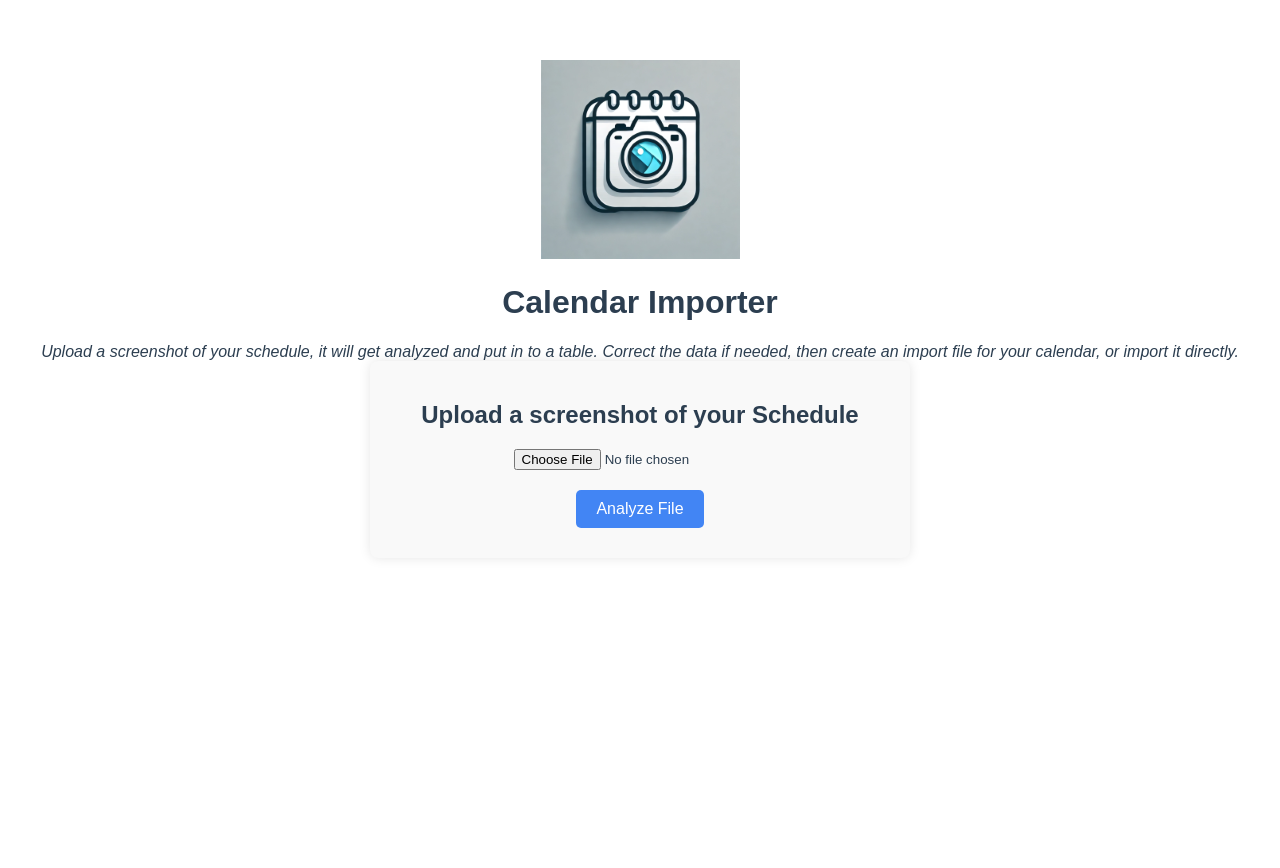
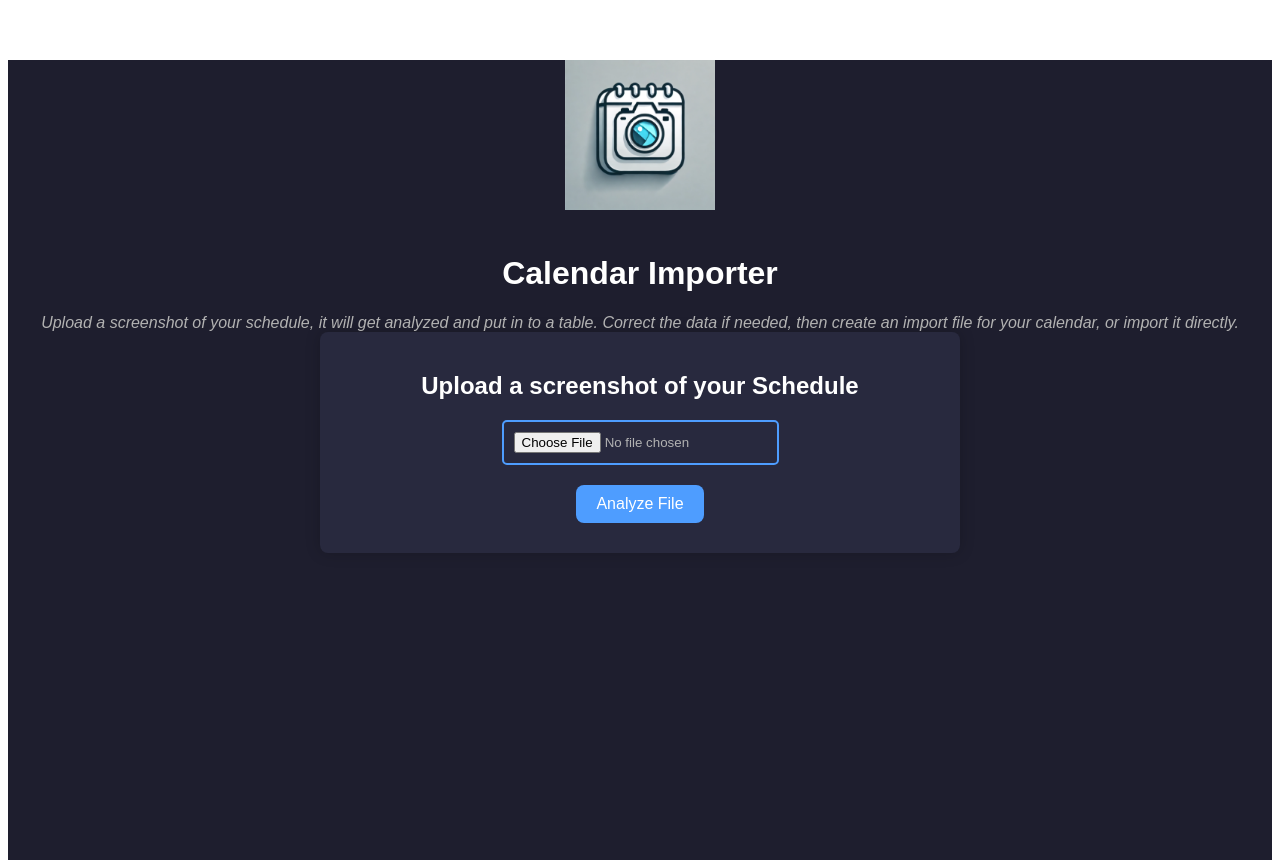
Before and after one commit to AnnesDoumi/calendar-importer, a Vue app: page / in a window 1280 px wide. Before the commit the page ends 800 px from the top, so only its background shows below. Built offline with nearby package versions, Linux system fonts and the light colour scheme.

Commit message:
Neues Design

```diff
--- a/src/components/UploadComponent.vue
+++ b/src/components/UploadComponent.vue
@@ -379,14 +379,30 @@ Subject,YYYY-MM-DD,,YYYY-MM-DD,,"Event"
   font-family: Arial, sans-serif;
   text-align: center;
   margin-top: 40px;
+  background-color: #1e1e2e; /* Dunkler Hintergrund */
+  color: #ffffff; /* Weißer Text */
+  min-height: 100vh;
+}
+
+.logo {
+  max-width: 150px;
+  margin-bottom: 20px;
+}
+
+h1 {
+  color: #ffffff; /* Haupttext in Weiß */
+}
+
+i {
+  color: #b2b2b2; /* Leichter Sekundärtext */
 }
 
 .upload-section {
-  background-color: #f9f9f9;
+  background-color: #28293e; /* Etwas helleres Dunkelgrau */
   padding: 20px;
   border-radius: 8px;
-  box-shadow: 0px 0px 12px rgba(0, 0, 0, 0.1);
-  max-width: 500px;
+  box-shadow: 0px 0px 15px rgba(0, 0, 0, 0.2);
+  max-width: 600px;
   margin: 0 auto;
 }
 
@@ -394,20 +410,24 @@ button {
   margin: 10px;
   padding: 10px 20px;
   font-size: 16px;
-  border-radius: 5px;
+  border-radius: 8px; /* Runde Ecken für modernen Look */
   cursor: pointer;
+  border: none;
+  transition: background-color 0.3s ease, box-shadow 0.3s ease;
+}
+
+button:hover {
+  box-shadow: 0px 0px 12px rgba(78, 157, 255, 0.5);
 }
 
 .google-button {
-  background-color: #4285f4;
+  background-color: #4e9dff; /* Blaue Akzentfarbe */
   color: white;
-  border: none;
 }
 
 .apple-button {
-  background-color: #000;
+  background-color: #000; /* Schwarze Akzentfarbe */
   color: white;
-  border: none;
 }
 
 .modal {
@@ -416,14 +436,14 @@ button {
   left: 0;
   width: 100%;
   height: 100%;
-  background-color: rgba(0, 0, 0, 0.6);
+  background-color: rgba(0, 0, 0, 0.6); /* Transparenter schwarzer Hintergrund */
   display: flex;
   justify-content: center;
   align-items: center;
 }
 
 .modal-content {
-  background-color: white;
+  background-color: #28293e;
   padding: 20px;
   border-radius: 8px;
 }
@@ -431,6 +451,11 @@ button {
 input[type="file"] {
   display: block;
   margin: 10px auto;
+  background-color: #28293e;
+  color: #b2b2b2;
+  border: 2px solid #4e9dff;
+  border-radius: 5px;
+  padding: 10px;
 }
 
 .data-table {
@@ -441,17 +466,34 @@ input[type="file"] {
   width: 100%;
   margin: 0 auto;
   border-collapse: collapse;
+  background-color: #28293e;
+  border-radius: 8px;
+  overflow: hidden;
 }
 
 .data-table th,
 .data-table td {
-  border: 1px solid #ddd;
-  padding: 8px;
+  border: 1px solid #4e9dff;
+  padding: 12px;
+  text-align: center;
+  color: #ffffff;
 }
 
 .data-table th {
-  background-color: #f2f2f2;
+  background-color: #1e1e2e;
   font-weight: bold;
+}
+
+.data-table td input {
+  background-color: transparent;
+  border: none;
+  color: #ffffff;
+  text-align: center;
+}
+
+.data-table td input:focus {
+  outline: none;
+  border-bottom: 2px solid #4e9dff; /* Akzentfarbe beim Fokus */
 }
 
 .row {
@@ -470,13 +512,12 @@ input[type="file"] {
   color: white;
   border: none;
   border-radius: 50%;
-  width: 15px;
-  height: 15px;
-  font-size: 15px;
+  width: 25px;
+  height: 25px;
+  font-size: 18px;
   display: flex;
   justify-content: center;
   align-items: center;
-  margin-right: 10px;
   cursor: pointer;
 }
 
@@ -485,9 +526,9 @@ input[type="file"] {
   color: white;
   border: none;
   border-radius: 50%;
-  width: 15px;
-  height: 15px;
-  font-size: 15px;
+  width: 50px;
+  height: 50px;
+  font-size: 30px;
   position: fixed;
   bottom: 20px;
   left: 20px;
@@ -495,10 +536,13 @@ input[type="file"] {
   display: flex;
   justify-content: center;
   align-items: center;
+  transition: background-color 0.3s ease, box-shadow 0.3s ease;
 }
 
 .add-button:hover,
 .delete-button:hover {
   opacity: 0.8;
+  box-shadow: 0px 0px 12px rgba(255, 255, 255, 0.3);
 }
+
 </style>
```
